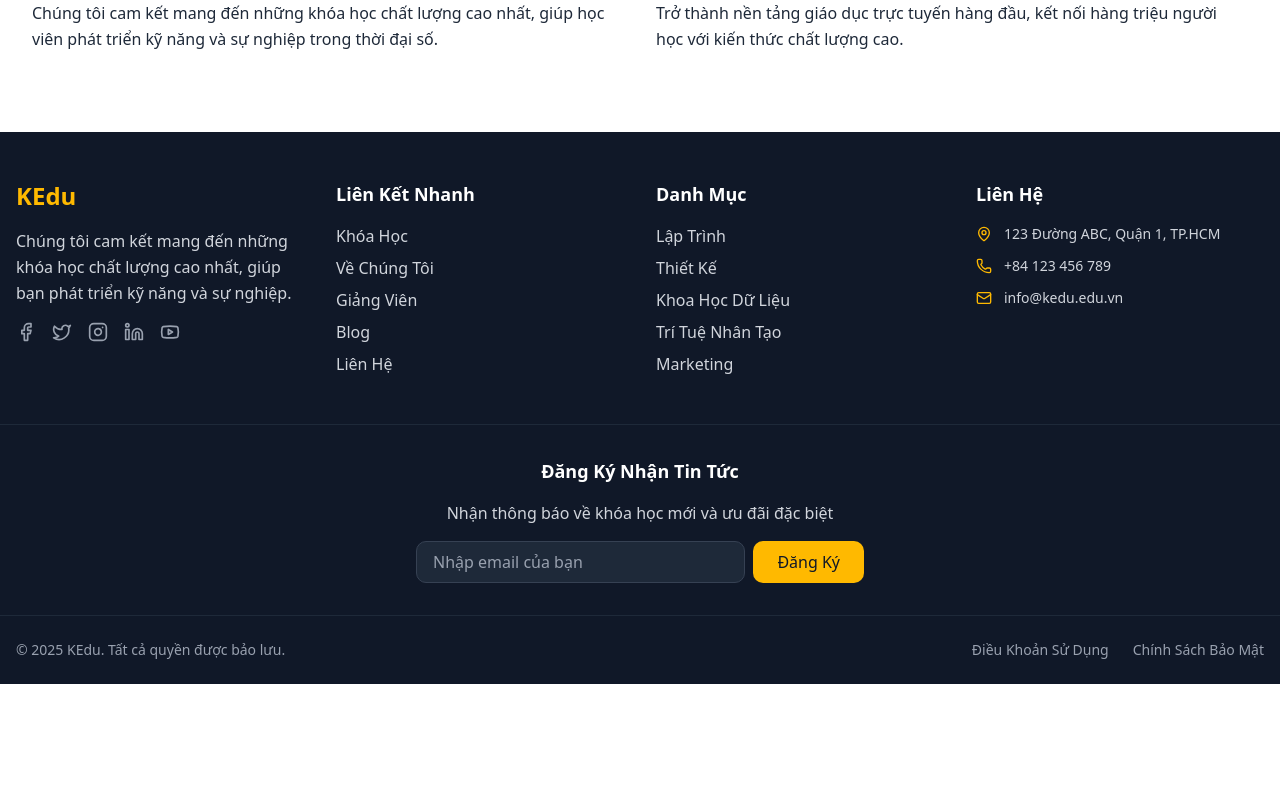
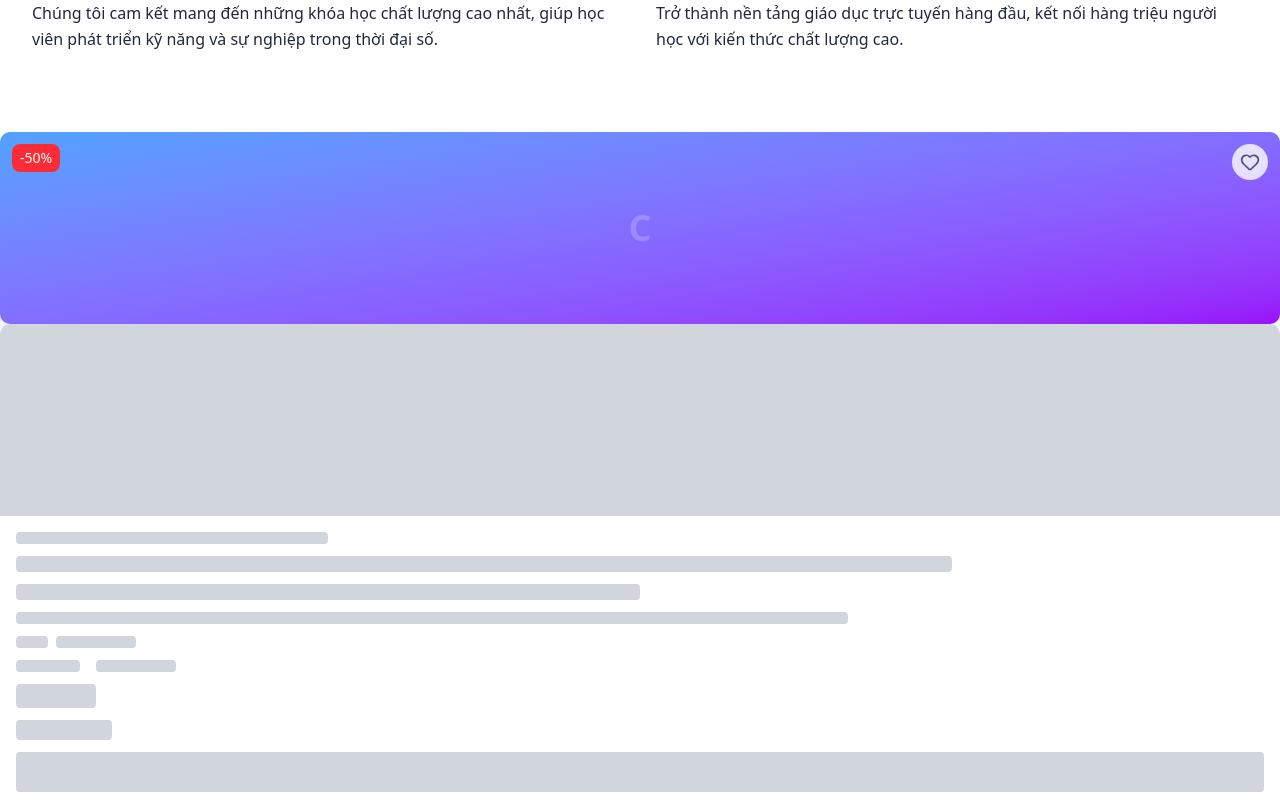
Before and after one commit to OXplakhoa/K-Edu, a Next.js app: page / in a window 1280 px wide. Shown: the part 1320-2120 px from the top of the page. Before the commit the page ends 2004 px from the top, so only its background shows below. Built offline with nearby package versions, Linux system fonts and the light colour scheme.

Commit message:
Add Product Skeleton & Test

```diff
--- a/app/page.tsx
+++ b/app/page.tsx
@@ -1,12 +1,17 @@
+"use client";
 import Footer from "@/components/layout/Footer";
 import ProductCard from "@/components/products/ProductCard";
+import ProductSkeleton from "@/components/products/ProductSkeleton";
 import AboutSection from "@/components/sections/AboutSection";
 import HeroSection from "@/components/sections/HeroSection";
+import { products } from "@/lib/data";
 export default function Home() {
   return (
     <>
       <HeroSection/>
       <AboutSection/>
+      <ProductCard product={products[0]} onViewDetails={() => {}} onToggleFavorite={() => {}} isFavorite={false}/>
+      <ProductSkeleton/>
       <Footer/>
     </>
   );
--- a/components/products/ProductCard.tsx
+++ b/components/products/ProductCard.tsx
@@ -41,7 +41,7 @@ export default function ProductCard({
         {/*Favorite Button*/}
         <button
           onClick={() => onToggleFavorite(product.id)}
-          className="absolute top-3 right-3 p-2 bg-white/80 backdrop-blur-sm rounded-full hover:bg-white transtion-all duration-300"
+          className="absolute top-3 right-3 p-2 bg-white/80 backdrop-blur-sm rounded-full hover:bg-white transtion-all duration-300 cursor-pointer"
         >
           <Heart
             size={20}
--- /dev/null
+++ b/components/products/ProductSkeleton.tsx
@@ -0,0 +1,42 @@
+export default function ProductSkeleton() {
+    return (
+      <div className="bg-white rounded-lg shadow-lg overflow-hidden animate-pulse">
+        {/* Image Skeleton */}
+        <div className="h-48 bg-gray-300"></div>
+
+        {/* Content Skeleton */}
+        <div className="p-4 space-y-3">
+          {/* Category */}
+          <div className="h-3 bg-gray-300 rounded w-1/4"></div>
+
+          {/* Title */}
+          <div className="h-4 bg-gray-300 rounded w-3/4"></div>
+          <div className="h-4 bg-gray-300 rounded w-1/2"></div>
+
+          {/* Instructor */}
+          <div className="h-3 bg-gray-300 rounded w-2/3"></div>
+
+          {/* Rating */}
+          <div className="flex items-center gap-2">
+            <div className="h-3 bg-gray-300 rounded w-8"></div>
+            <div className="h-3 bg-gray-300 rounded w-20"></div>
+          </div>
+
+          {/* Course Info */}
+          <div className="flex gap-4">
+            <div className="h-3 bg-gray-300 rounded w-16"></div>
+            <div className="h-3 bg-gray-300 rounded w-20"></div>
+          </div>
+
+          {/* Level */}
+          <div className="h-6 bg-gray-300 rounded w-20"></div>
+
+          {/* Price */}
+          <div className="h-5 bg-gray-300 rounded w-24"></div>
+
+          {/* Button */}
+          <div className="h-10 bg-gray-300 rounded"></div>
+        </div>
+      </div>
+    );
+  }
```
